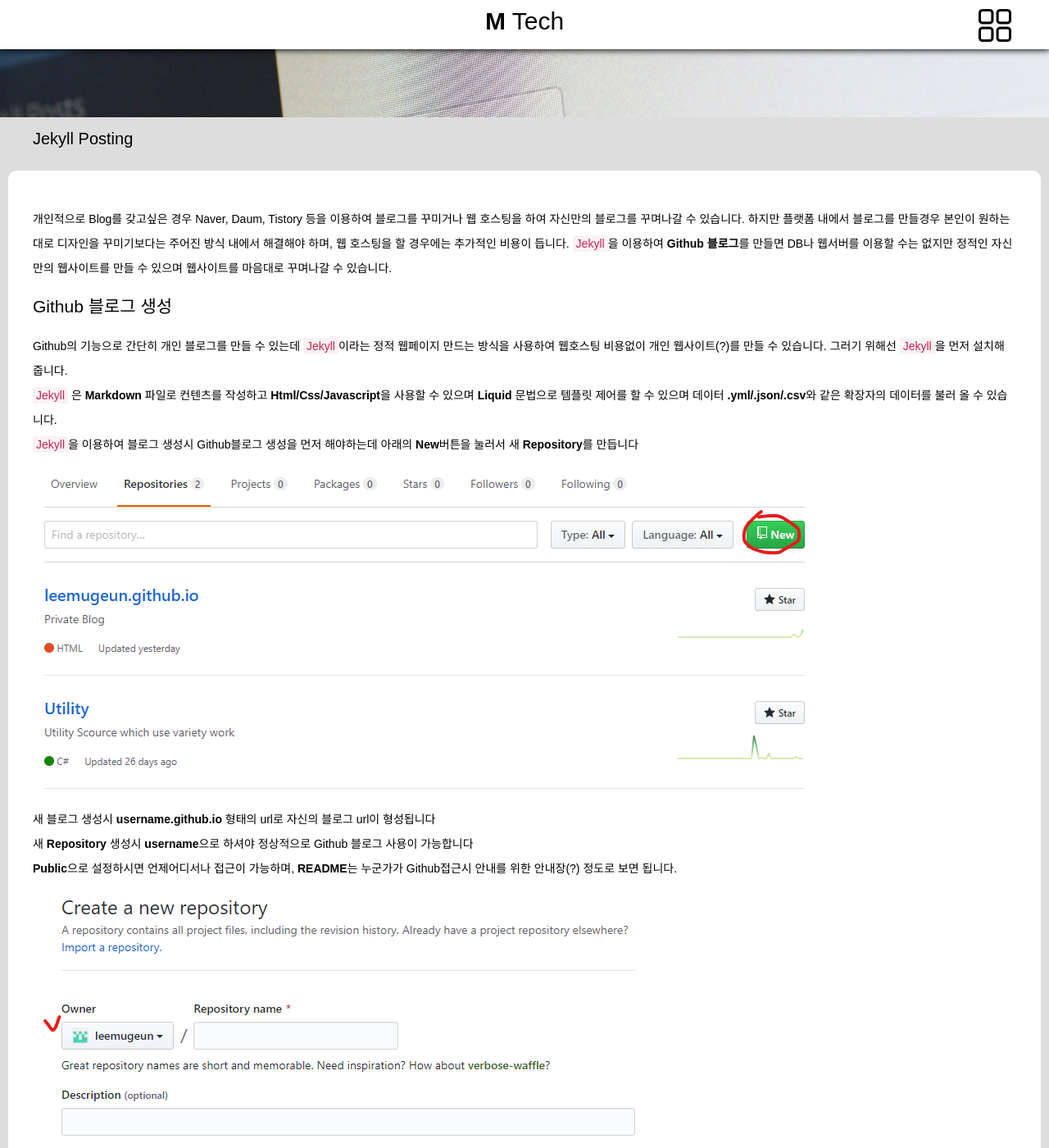
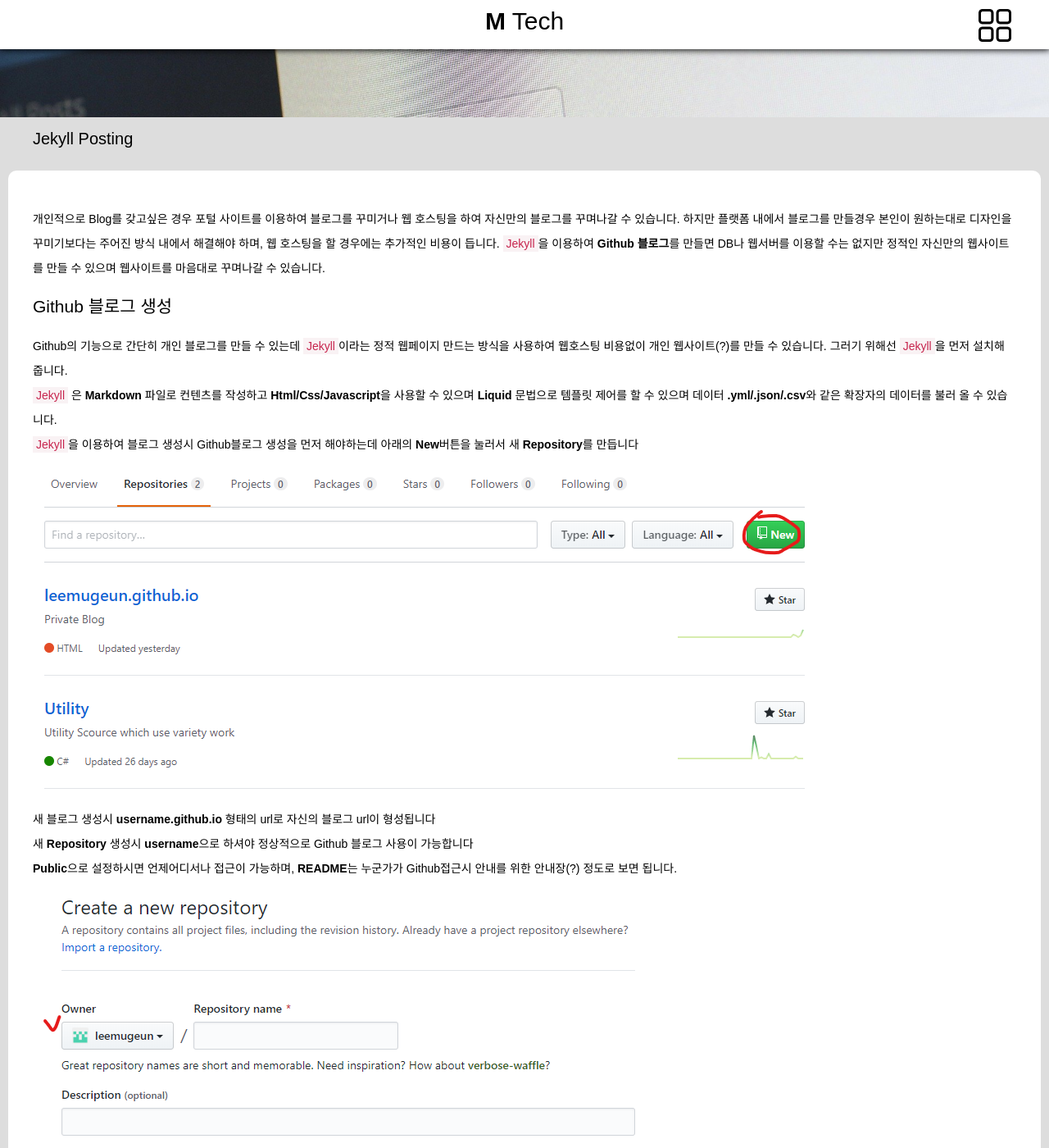
Before and after one commit to leemugeun/leemugeun.github.io, a Jekyll site: the page built from _posts/2020-01-04-main-jekyll.md, in a window 1280 px wide and 1400 px high, scrolled down 407 px. Shown: the whole window at 82% size. Built offline with Jekyll 4.4.1, drawn with Linux system fonts in a browser that asks for light colours.

Commit message:
2020-02-11 Fix

```diff
--- a/_posts/2020-01-04-main-jekyll.md
+++ b/_posts/2020-01-04-main-jekyll.md
@@ -5,7 +5,7 @@
 postname : Jekyll Init
 permalink: /jekyll
 ---
-개인적으로 Blog를 갖고싶은 경우 Naver, Daum, Tistory 등을 이용하여 블로그를 꾸미거나 웹 호스팅을 하여 자신만의 블로그를 꾸며나갈 수 있습니다. 하지만 플랫폼 내에서 블로그를 만들경우 본인이 원하는대로 디자인을 꾸미기보다는 주어진 방식 내에서 해결해야 하며, 웹 호스팅을 할 경우에는 추가적인 비용이 듭니다. `Jekyll`을 이용하여 **Github 블로그**를 만들면 DB나 웹서버를 이용할 수는 없지만 정적인 자신만의 웹사이트를 만들 수 있으며 웹사이트를 마음대로 꾸며나갈 수 있습니다.
+개인적으로 Blog를 갖고싶은 경우 포털 사이트를 이용하여 블로그를 꾸미거나 웹 호스팅을 하여 자신만의 블로그를 꾸며나갈 수 있습니다. 하지만 플랫폼 내에서 블로그를 만들경우 본인이 원하는대로 디자인을 꾸미기보다는 주어진 방식 내에서 해결해야 하며, 웹 호스팅을 할 경우에는 추가적인 비용이 듭니다. `Jekyll`을 이용하여 **Github 블로그**를 만들면 DB나 웹서버를 이용할 수는 없지만 정적인 자신만의 웹사이트를 만들 수 있으며 웹사이트를 마음대로 꾸며나갈 수 있습니다.
 
 ## Github 블로그 생성
 
--- a/assets/css/default.css
+++ b/assets/css/default.css
@@ -1,99 +1,68 @@
-/*
-
-Original highlight.js style (c) Ivan Sagalaev <maniac@softwaremaniacs.org>
-
-*/
-
-.hljs {
-  display: block;
-  overflow-x: auto;
-  padding: 0.5em;
-  background: #F0F0F0;
+html{
+  outline: none;
+  -webkit-tap-highlight-color: rgba(0,0,0,0);
+  font-family: sans-serif, Verdana, Geneva, Tahoma;
 }
 
-
-/* Base color: saturation 0; */
-
-.hljs,
-.hljs-subst {
-  color: #444;
+body{
+  margin: 0px;
 }
 
-.hljs-comment {
-  color: #888888;
+ul, li{
+  margin: 0px;
+  padding: 0px;
+  list-style-type: none;
 }
 
-.hljs-keyword,
-.hljs-attribute,
-.hljs-selector-tag,
-.hljs-meta-keyword,
-.hljs-doctag,
-.hljs-name {
-  font-weight: bold;
+h2{
+  font-weight: 500;
 }
 
-
-/* User color: hue: 0 */
-
-.hljs-type,
-.hljs-string,
-.hljs-number,
-.hljs-selector-id,
-.hljs-selector-class,
-.hljs-quote,
-.hljs-template-tag,
-.hljs-deletion {
-  color: #880000;
+table{
+  font-size: 14px;
 }
 
-.hljs-title,
-.hljs-section {
-  color: #880000;
-  font-weight: bold;
+pre{
+  display: block;
+  padding: 9.5px;
+  margin: 0 0 10px;
+  font-size: 13px;
+  line-height: 1.42857143;
+  color: #333;
+  word-break: break-all;
+  word-wrap: break-word;
+  background-color: #f5f5f5;
+  border: 1px solid #ccc;
+  border-radius: 4px;
 }
 
-.hljs-regexp,
-.hljs-symbol,
-.hljs-variable,
-.hljs-template-variable,
-.hljs-link,
-.hljs-selector-attr,
-.hljs-selector-pseudo {
-  color: #BC6060;
+code[class^="hljs"] {
+  background-color: transparent;
 }
 
-
-/* Language color: hue: 90; */
-
-.hljs-literal {
-  color: #78A960;
+a, a:link, a:visited, a:active, a:hover {
+  color: black;
+  text-decoration: none;
 }
 
-.hljs-built_in,
-.hljs-bullet,
-.hljs-code,
-.hljs-addition {
-  color: #397300;
+.p_wrap{
+  width:100%;
+  height: 100%;
+  position: relative;
 }
 
-
-/* Meta color: hue: 200 */
-
-.hljs-meta {
-  color: #1f7199;
+p .highlighter-rouge, td .highlighter-rouge{
+  font-family: sans-serif, Verdana, Geneva, Tahoma;
+  color: #c7254e;
+  background-color: #f9f2f4;
+  padding: 2px 4px;
 }
 
-.hljs-meta-string {
-  color: #4d99bf;
+.highlight span{
+  font-family: sans-serif, Verdana, Geneva, Tahoma;
 }
 
-
-/* Misc effects */
-
-.hljs-emphasis {
-  font-style: italic;
+.p_container .md_img{
+  max-width: 100%;
+  height: auto;
 }
-
-.hljs-strong {
-  font-weight: bold;
-}
--- a/assets/css/post.css
+++ b/assets/css/post.css
@@ -1,72 +1,3 @@
-html{
-    outline: none;
-    -webkit-tap-highlight-color: rgba(0,0,0,0);
-    font-family: sans-serif, Verdana, Geneva, Tahoma;
-}
-
-body{
-    margin: 0px;
-}
-
-ul, li{
-    margin: 0px;
-    padding: 0px;
-    list-style-type: none;
-}
-
-h2{
-    font-weight: 500;
-}
-
-table{
-    font-size: 14px;
-}
-
-pre{
-    display: block;
-    padding: 9.5px;
-    margin: 0 0 10px;
-    font-size: 13px;
-    line-height: 1.42857143;
-    color: #333;
-    word-break: break-all;
-    word-wrap: break-word;
-    background-color: #f5f5f5;
-    border: 1px solid #ccc;
-    border-radius: 4px;
-}
-
-code[class^="hljs"] {
-    background-color: transparent;
-}
-
-a, a:link, a:visited, a:active, a:hover {
-    color: black;
-    text-decoration: none;
-}
-
-.p_wrap{
-    width:100%;
-    height: 100%;
-    position: relative;
-}
-
-p .highlighter-rouge, td .highlighter-rouge{
-    font-family: sans-serif, Verdana, Geneva, Tahoma;
-    color: #c7254e;
-    background-color: #f9f2f4;
-    padding: 2px 4px;
-}
-
-.highlight span{
-    font-family: sans-serif, Verdana, Geneva, Tahoma;
-}
-
-.p_container .md_img{
-    max-width: 100%;
-    height: auto;
-}
-
 /* Navigateion */
 
 .p_bg_black{
```
Also changed, not shown: _posts/2020-01-12-main-git.md (+11 -2 lines).
